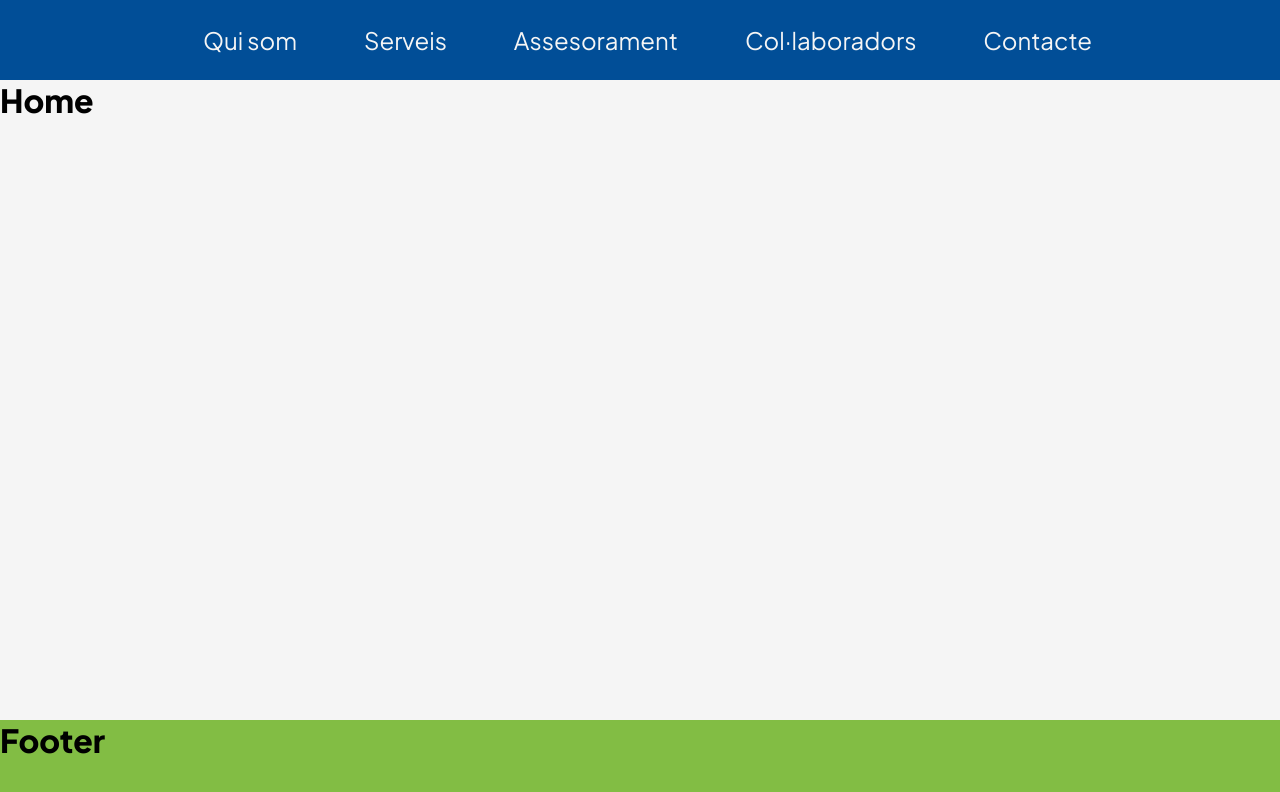
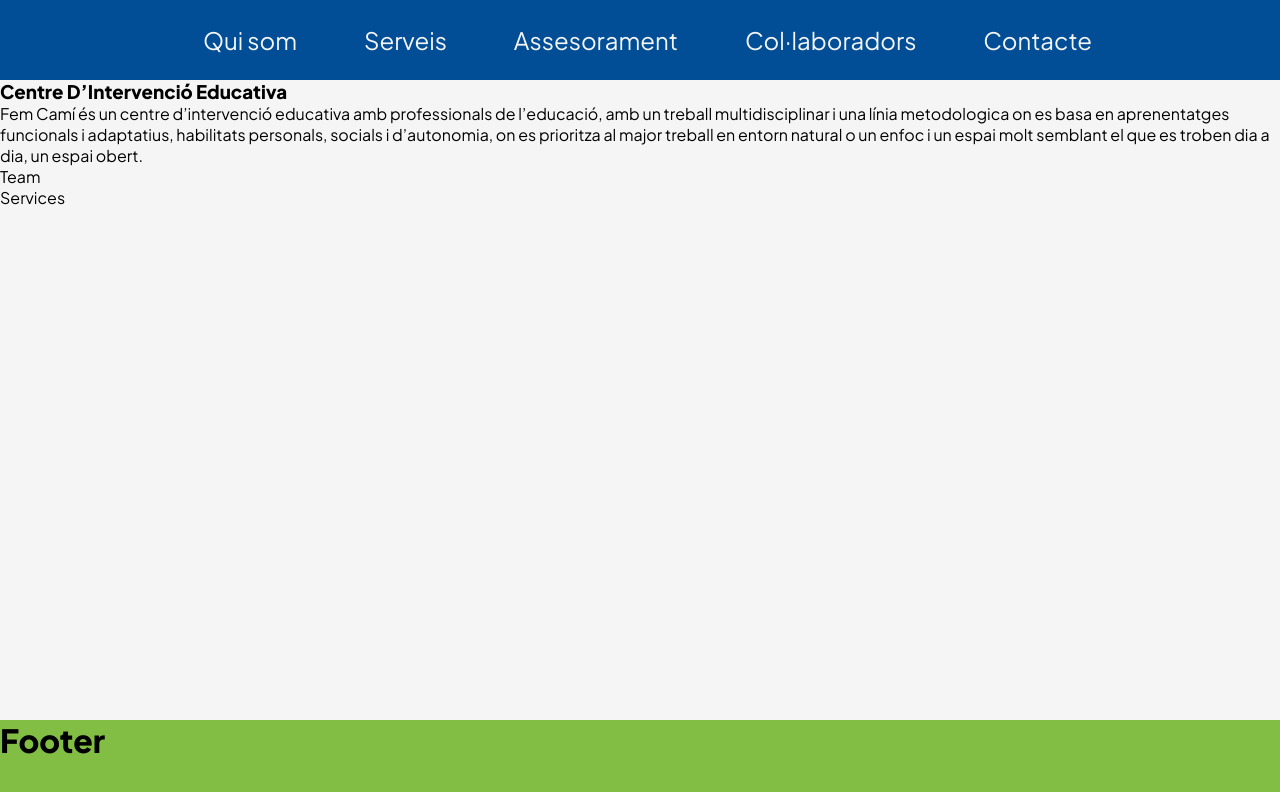
Before and after one commit to ozillo/femCami, a React (Vite) app: page / in a window 1280 px wide. Shown: the top 792 px of the page. Built offline with nearby package versions, Linux system fonts and the light colour scheme.

Commit message:
Add sections

```diff
--- /dev/null
+++ b/src/components/Description/Description.jsx
@@ -0,0 +1,17 @@
+import "./Description.css"
+
+import React from 'react'
+
+const Description = () => {
+  return (
+<section className="description-section">
+ <div>
+<h1>Centre D’Intervenció Educativa</h1>
+<p>Fem Camí és un centre d’intervenció educativa amb professionals de l’educació, amb un treball multidisciplinar i una línia metodologica on es basa en aprenentatges funcionals i adaptatius, habilitats personals, socials i d’autonomia, on es prioritza al major treball en entorn natural o un enfoc i un espai molt semblant el que es troben dia a dia, un espai obert.</p>
+
+ </div>
+ </section>
+  )
+}
+
+export default Description
--- a/src/components/Home/Home.jsx
+++ b/src/components/Home/Home.jsx
@@ -1,10 +1,21 @@
+import Description from "../Description/Description"
+import Services from "../Services/Services"
+import Team from "../Team/Team"
 import "./Home.css"
 import React from 'react'
 
 const Home = () => {
   return (
     <main>
-    <h1>Home</h1>
+    <section>
+    <Description/>
+    </section>
+    <section>
+    <Team/>
+    </section>
+    <section>
+    <Services/>
+    </section>
 
     </main>
   )
--- /dev/null
+++ b/src/components/Services/Services.jsx
@@ -0,0 +1,10 @@
+import "./Services.css"
+import React from 'react'
+
+const Services = () => {
+  return (
+    <div>Services</div>
+  )
+}
+
+export default Services
--- /dev/null
+++ b/src/components/Team/Team.jsx
@@ -0,0 +1,10 @@
+import "./Team.css"
+import React from 'react'
+
+const Team = () => {
+  return (
+    <div>Team</div>
+  )
+}
+
+export default Team
```
Also changed, not shown: src/components/Description/Description.css (added), src/components/Services/Services.css (added), src/components/Team/Team.css (added).
